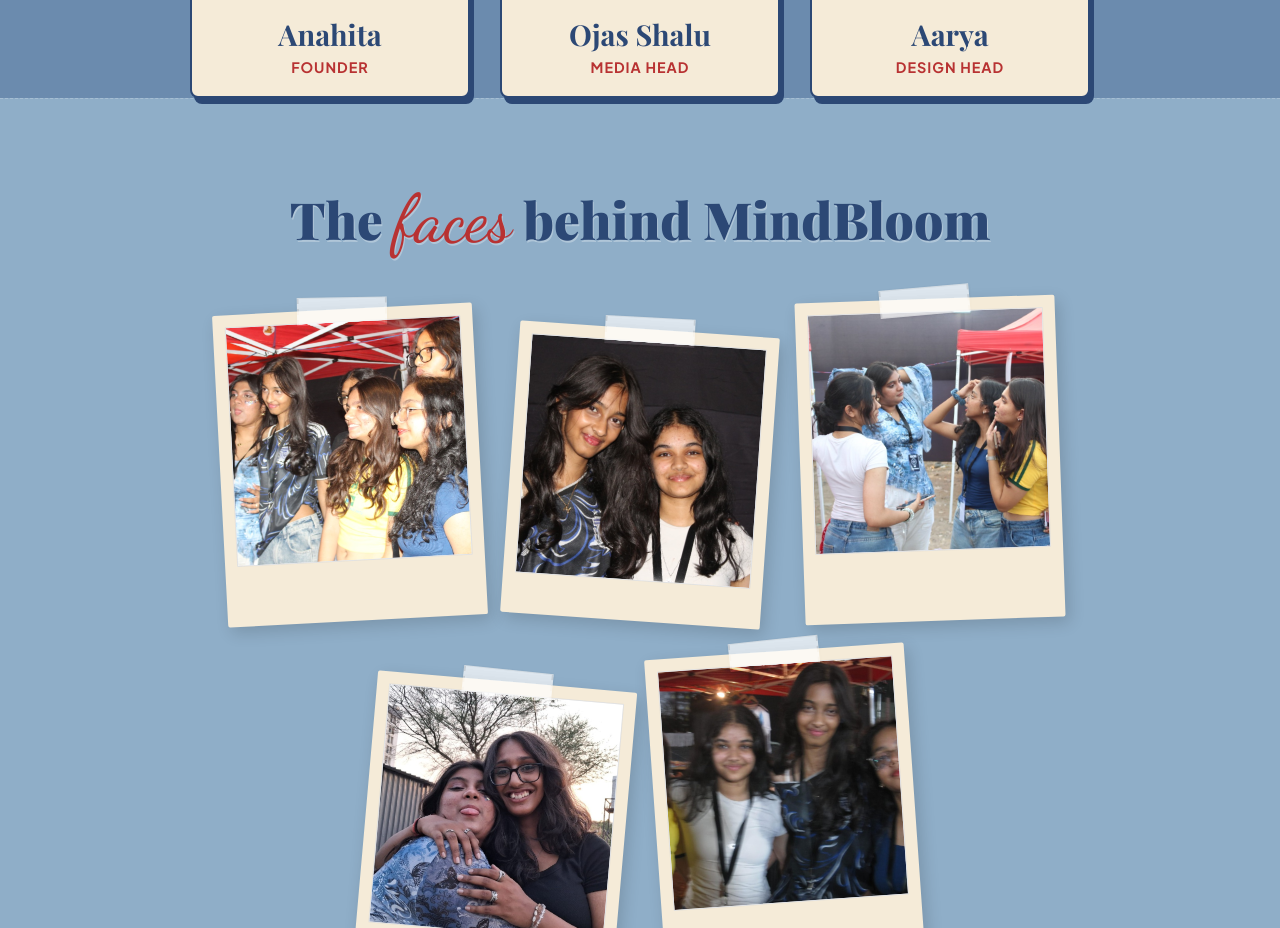
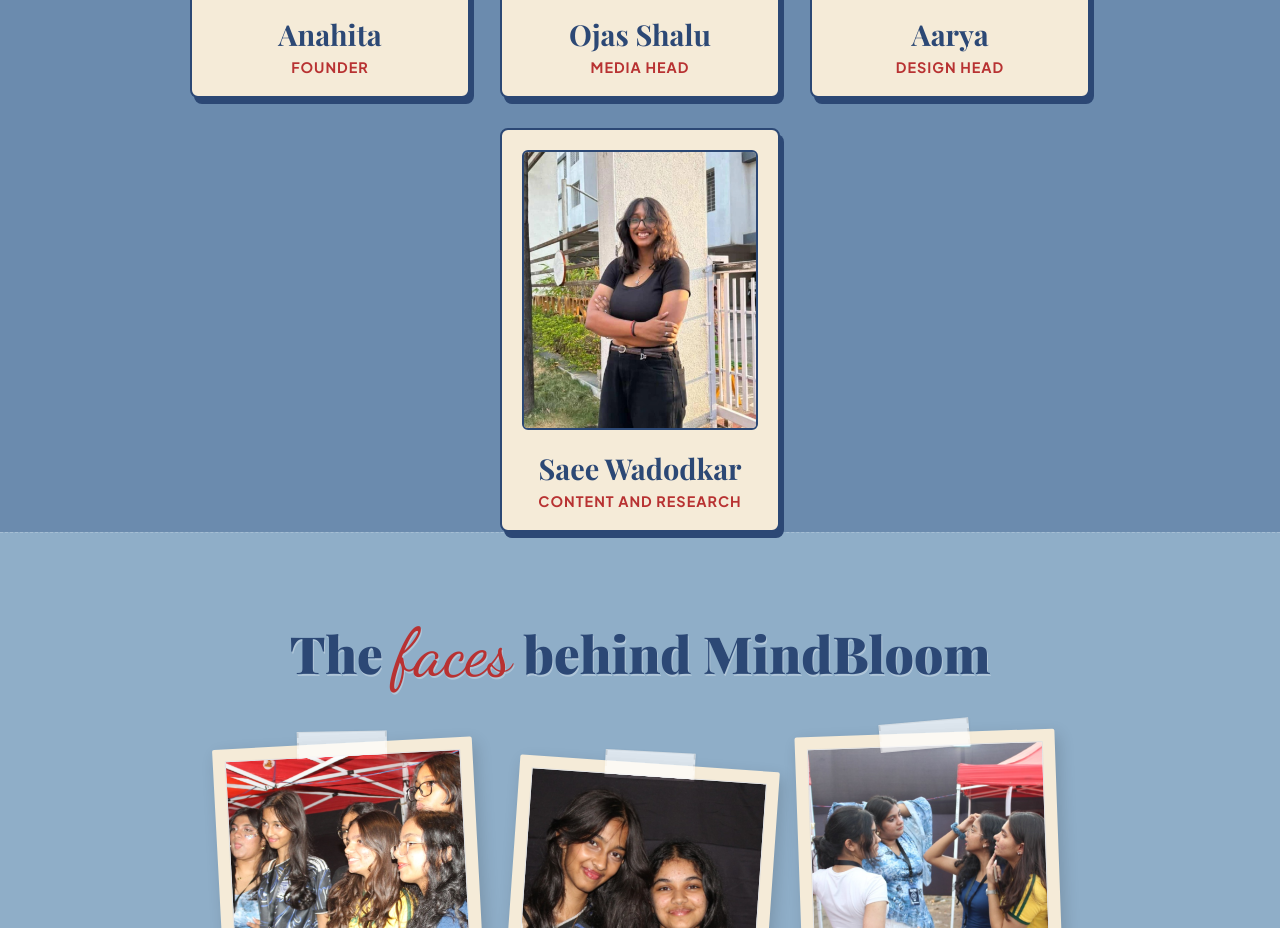
Before and after one commit to ibeastmanish/Project-Mindbloom, a website: page index.html in a window 1280 px wide. Shown: the part 6020-6948 px from the top of the page. Drawn offline with nearby package versions, Linux system fonts and the light colour scheme; no server answers; a web font is replaced by a local one.

Commit message:
Add Saee Wadodkar Content and Research profile card

```diff
--- a/index.html
+++ b/index.html
@@ -2020,6 +2020,11 @@
         <div class="meet-name">Aarya</div>
         <div class="meet-role">Design Head</div>
       </div>
+      <div class="meet-card fade-up">
+        <img src="images/team/content-saee.jpg" alt="Saee Wadodkar - Content and Research" class="meet-photo" loading="lazy" />
+        <div class="meet-name">Saee Wadodkar</div>
+        <div class="meet-role">Content and Research</div>
+      </div>
     </div>
   </div>
 </section>
```
Also changed, not shown: images/team/content-saee.jpg (added).
